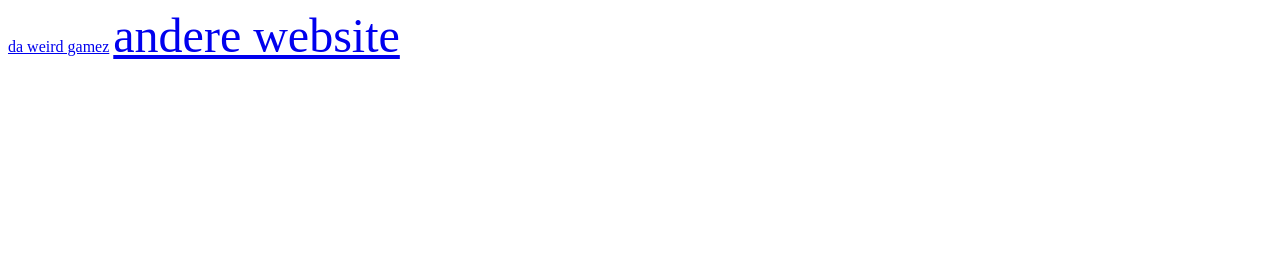
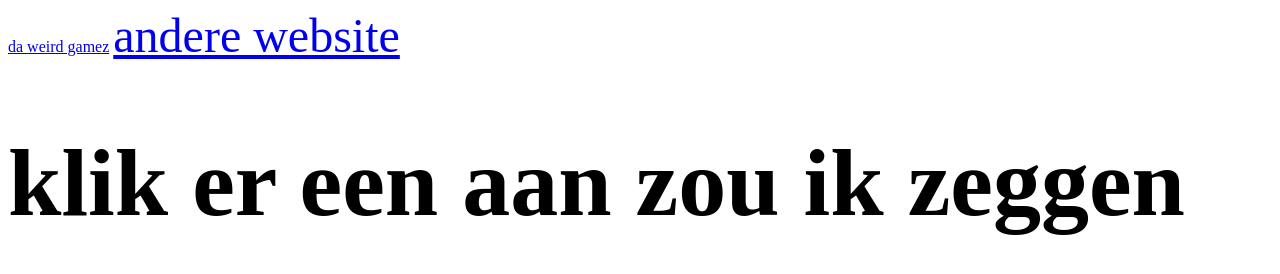
Before and after one commit to lolotv12/website, a plain HTML site: page index.html in a window 1280 px wide. Drawn offline with Linux system fonts and the light colour scheme.

Commit message:
Update index.html

```diff
--- a/index.html
+++ b/index.html
@@ -1,2 +1,3 @@
 <a href="https://www.youtube.com/channel/UCZRyJbpWvJ9TPi5b7_G_YmQ?view_as=subscriber">da weird gamez</a> <font size="40">
 <a href="https://lolotv12.github.io/website/oke.html">andere website</a>
+  <h1>klik er een aan zou ik zeggen</h1>
```
